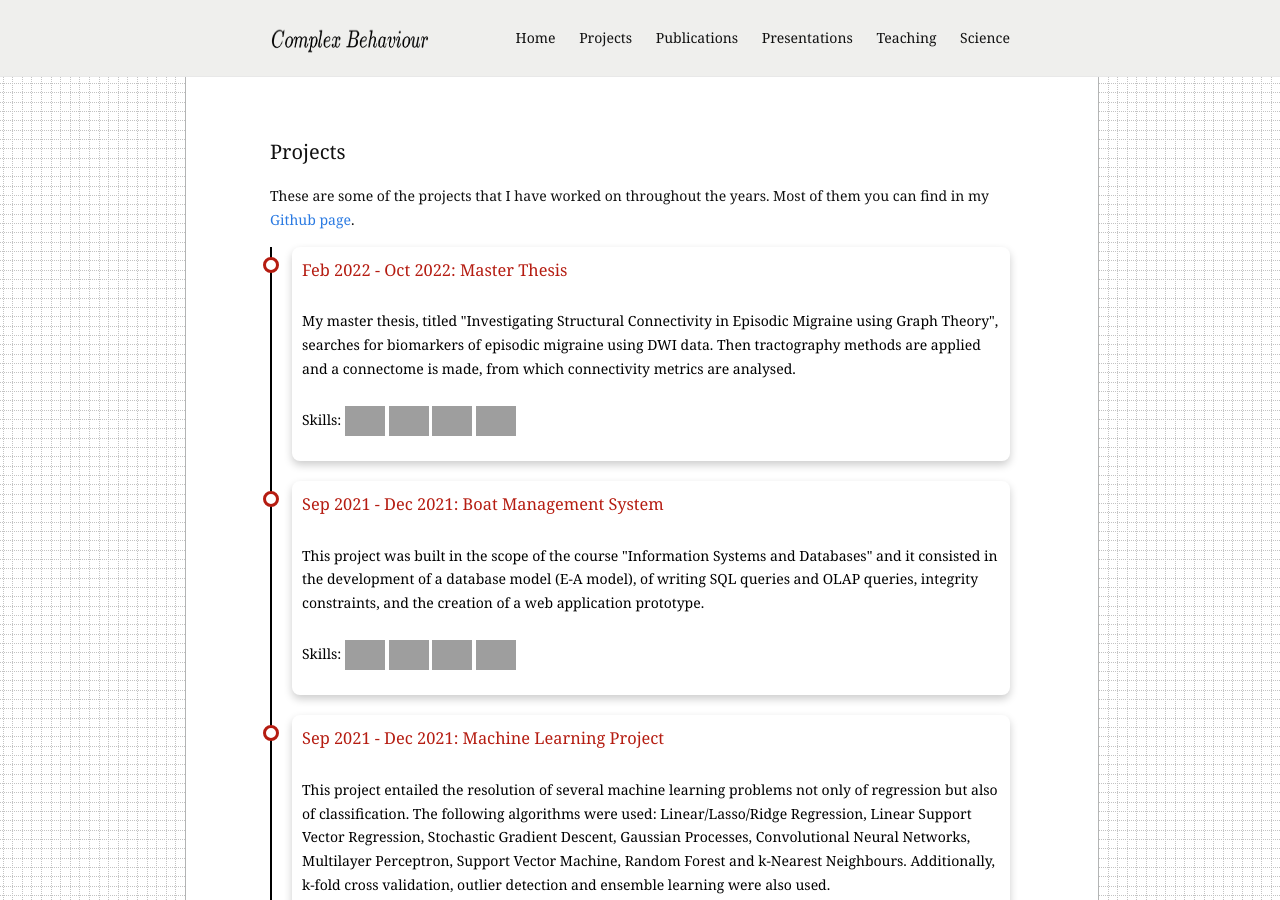
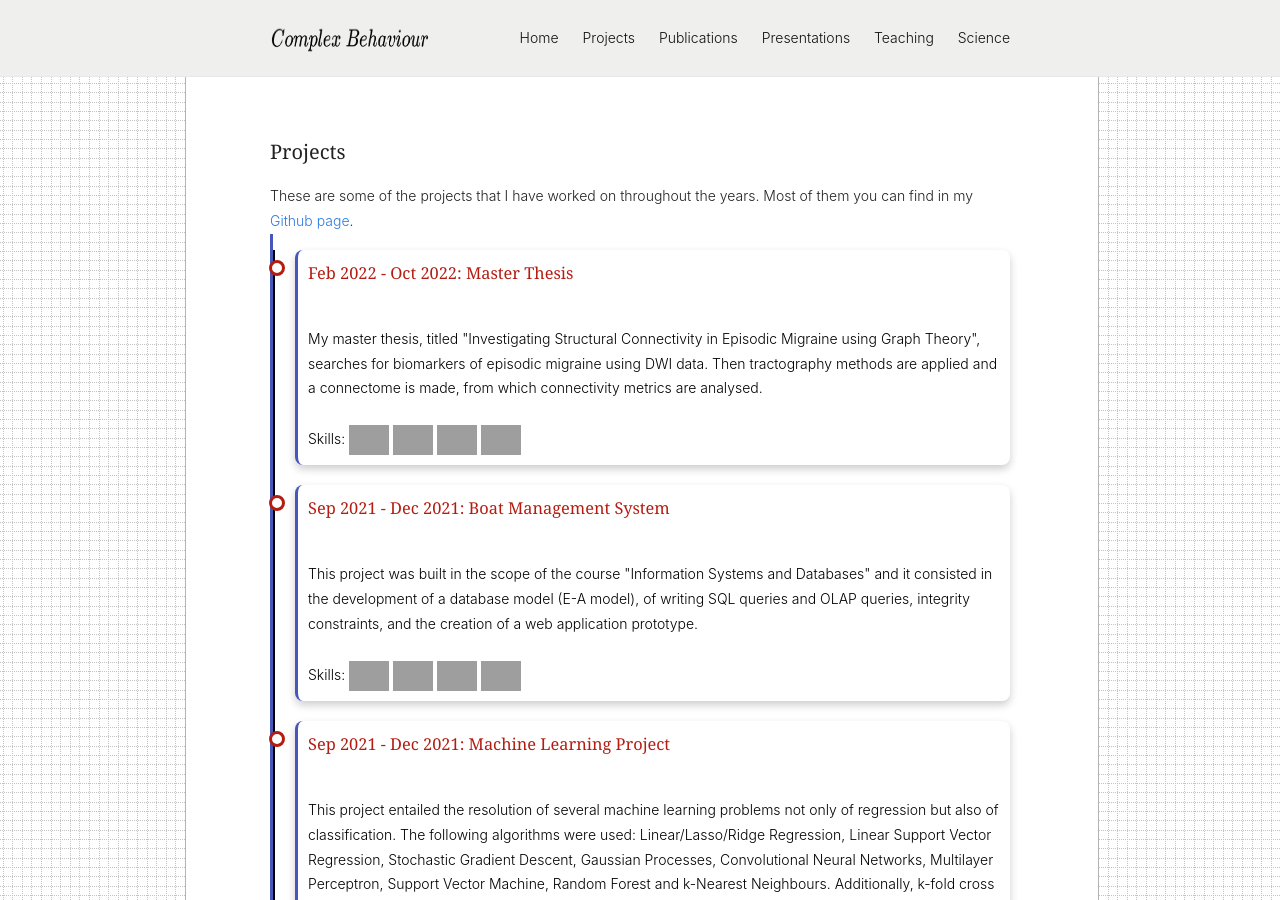
Before and after one commit to ZhanweiGao/zhanweigao.github.io, a Jekyll site: the page built from projects.md, in a window 1280 px wide and 900 px high. Built offline with Jekyll 4.4.1, drawn with Linux system fonts in a browser that asks for light colours; grey boxes are pictures that could not be loaded.

Commit message:
Update _base.scss

```diff
--- a/_sass/_base.scss
+++ b/_sass/_base.scss
@@ -236,3 +236,263 @@ pre {
   opacity: 0.5;
   filter: alpha(opacity=50);
 }
+
+/*
+!!!!
+This pen is being refactored
+!!!!
+*/
+
+/*
+=====
+DEPENDENCES
+=====
+*/
+
+.r-title{
+  margin-top: var(--rTitleMarginTop, 0) !important;
+  margin-bottom: var(--rTitleMarginBottom, 0) !important;
+}
+
+
+p:not([class]){
+  line-height: var(--cssTypographyLineHeight, 1.78);
+  margin-top: var(--cssTypographyBasicMargin, 1em);
+  margin-bottom: 0;
+}
+
+p:not([class]):first-child{
+  margin-top: 0;
+}
+
+/*
+text component
+*/
+
+.text{
+  display: var(--textDisplay, inline-flex);
+  font-size: var(--textFontSize, 1rem);
+}
+
+/*
+time component
+*/
+
+/*
+core styles
+*/
+
+.time{
+  display: var(--timeDisplay, inline-flex);
+}
+
+/*
+extensions
+*/
+
+.time__month{
+  margin-left: var(--timelineMounthMarginLeft, .25em);
+}
+
+/*
+skin
+*/
+
+.time{
+  padding: var(--timePadding, .25rem 1.25rem .25rem);
+  background-color: var(--timeBackgroundColor, #f0f0f0);
+
+  font-size: var(--timeFontSize, .75rem);
+  font-weight: var(--timeFontWeight, 700);
+  text-transform: var(--timeTextTransform, uppercase);
+  color: var(--timeColor, currentColor);
+}
+
+/*
+card component
+*/
+
+/*
+core styles
+*/
+
+.card{
+  padding: var(--timelineCardPadding, 1.5rem 1.5rem 1.25rem);
+}
+
+.card__content{
+  margin-top: var(--cardContentMarginTop, .5rem);
+}
+
+/*
+skin
+*/
+
+.card{
+  border-radius: var(--timelineCardBorderRadius, 2px);
+  border-left: var(--timelineCardBorderLeftWidth, 3px) solid var(--timelineCardBorderLeftColor, var(--uiTimelineMainColor));
+  box-shadow: var(--timelineCardBoxShadow, 0 1px 3px 0 rgba(0, 0, 0, .12), 0 1px 2px 0 rgba(0, 0, 0, .24));
+  background-color: var(--timelineCardBackgroundColor, #fff);
+}
+
+/*
+extensions
+*/
+
+.card__title{
+  --rTitleMarginTop: var(--cardTitleMarginTop, 1rem);
+  font-size: var(--cardTitleFontSize, 1.25rem);
+}
+
+/*
+=====
+CORE STYLES
+=====
+*/
+
+.timeline{
+  display: var(--timelineDisplay, grid);
+  grid-row-gap: var(--timelineGroupsGap, 2rem);
+}
+
+/*
+1. If timeline__year isn't displaed the gap between it and timeline__cards isn't displayed too
+*/
+
+.timeline__year{
+  margin-bottom: 1.25rem; /* 1 */
+}
+
+.timeline__cards{
+  display: var(--timeloneCardsDisplay, grid);
+  grid-row-gap: var(--timeloneCardsGap, 1.5rem);
+}
+
+
+/*
+=====
+SKIN
+=====
+*/
+
+.timeline{
+  --uiTimelineMainColor: var(--timelineMainColor, #222);
+  --uiTimelineSecondaryColor: var(--timelineSecondaryColor, #fff);
+
+  border-left: var(--timelineLineWidth, 3px) solid var(--timelineLineBackgroundColor, var(--uiTimelineMainColor));
+  padding-top: 1rem;
+  padding-bottom: 1.5rem;
+}
+
+.timeline__year{
+  --timePadding: var(--timelineYearPadding, .5rem 1.5rem);
+  --timeColor: var(--uiTimelineSecondaryColor);
+  --timeBackgroundColor: var(--uiTimelineMainColor);
+  --timeFontWeight: var(--timelineYearFontWeight, 400);
+}
+
+.timeline__card{
+  position: relative;
+  margin-left: var(--timelineCardLineGap, 1rem);
+}
+
+/*
+1. Stoping cut box shadow
+*/
+
+.timeline__cards{
+  overflow: hidden;
+  padding-top: .25rem; /* 1 */
+  padding-bottom: .25rem; /* 1 */
+}
+
+.timeline__card::before{
+  content: "";
+  width: 100%;
+  height: var(--timelineCardLineWidth, 2px);
+  background-color: var(--timelineCardLineBackgroundColor, var(--uiTimelineMainColor));
+
+  position: absolute;
+  top: var(--timelineCardLineTop, 1rem);
+  left: -50%;
+  z-index: -1;
+}
+
+/*
+=====
+SETTINGS
+=====
+*/
+/**/
+.timeline{
+  --timelineMainColor: #4557bb;
+}
+
+/*
+=====
+DEMO
+=====
+*/
+
+body{
+  font-family: -apple-system, BlinkMacSystemFont, Segoe UI, Roboto, Open Sans, Ubuntu, Fira Sans, Helvetica Neue, sans-serif;
+  color: #222;
+
+  background-color: #f0f0f0;
+  margin: 0;
+  display: flex;
+  flex-direction: column;
+}
+
+p{
+  margin-top: 0;
+  margin-bottom: 1rem;
+  line-height: 1.5;
+}
+
+p:last-child{
+  margin-bottom: 0;
+}
+
+.page{
+  max-width: 47rem;
+  padding: 5rem 2rem 3rem;
+  margin-left: auto;
+  margin-right: auto;
+}
+
+
+.substack{
+  border:1px solid #EEE;
+  background-color: #fff;
+  width: 100%;
+  max-width: 480px;
+  height: 280px;
+  margin: 1rem auto;;
+}
+
+
+.linktr{
+  display: flex;
+  justify-content: flex-end;
+  padding: 2rem;
+  text-align: center;
+}
+
+.linktr__goal{
+  background-color: rgb(209, 246, 255);
+  color: rgb(8, 49, 112);
+  box-shadow: rgb(8 49 112 / 24%) 0px 2px 8px 0px;
+  border-radius: 2rem;
+  padding: .75rem 1.5rem;
+}
+
+.r-link{
+    --uirLinkDisplay: var(--rLinkDisplay, inline-flex);
+    --uirLinkTextColor: var(--rLinkTextColor);
+    --uirLinkTextDecoration: var(--rLinkTextDecoration, none);
+
+    display: var(--uirLinkDisplay) !important;
+    color: var(--uirLinkTextColor) !important;
+    text-decoration: var(--uirLinkTextDecoration) !important;
+}
```
